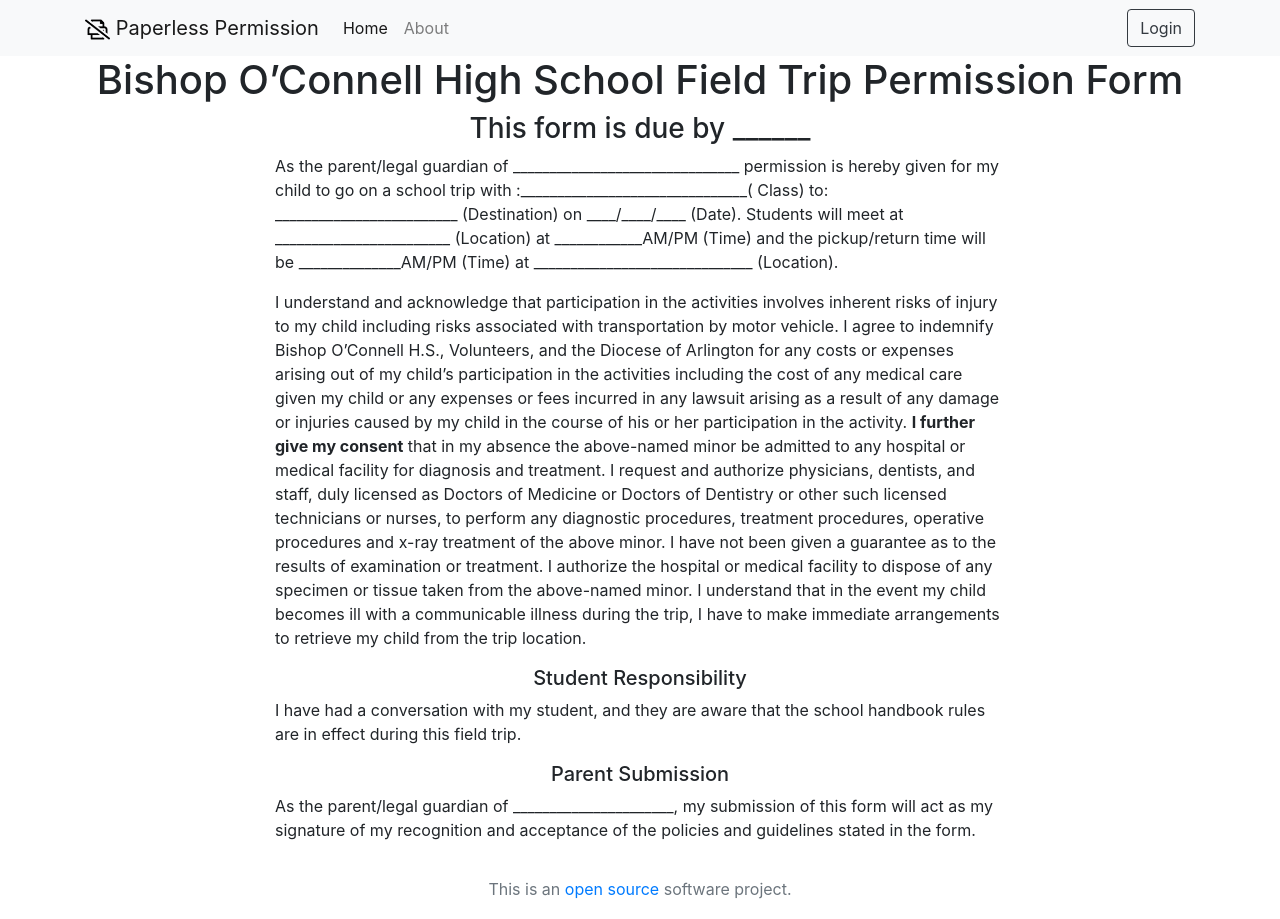
After one commit to ocelotsloth/paperlesspermission, a Django app: page /slip/ in a window 1280 px wide. The commit adds this page. Run offline with Django 3.2, Linux system fonts and the light colour scheme; some libraries are stand-ins or nearby versions.

Commit message:
TEMPLATES: Set styling, add footer
This commit finishes up the rough work on the header and footer.

Signed-off-by: Mark Stenglein <mark@stengle.in>

```diff
--- /dev/null
+++ b/paperlesspermission/static/css/paperlesspermission.css
@@ -0,0 +1,22 @@
+.align-center span {
+    display: inline-block;
+    vertical-align: middle;
+}
+
+.align-center {
+    line-height: 60px;
+}
+
+html, body {
+    height: 100%;
+}
+body {
+    display: flex;
+    flex-direction: column;
+}
+.content {
+    flex: 1 0 auto;
+}
+.footer {
+    flex-shrink: 0;
+}
--- a/paperlesspermission/templates/paperlesspermission/layouts/base.html
+++ b/paperlesspermission/templates/paperlesspermission/layouts/base.html
@@ -15,6 +15,7 @@
 
         <!-- Global CSS -->
         <link rel="stylesheet" href="{% static 'css/bootstrap/bootstrap.min.css' %}" type="text/css" />
+        <link rel="stylesheet" href="{% static 'css/paperlesspermission.css' %}" type="text/css" />
 
         <!-- Global JS -->
         <script src="{% static 'js/jquery/jquery.min.js' %}"></script>
@@ -25,7 +26,7 @@
     <body>
         {% include 'paperlesspermission/layouts/navigation.html' %}
 
-        <div class="container">
+        <div class="container content">
             {% block content %}
             {% endblock %}
         </div>
--- a/paperlesspermission/templates/paperlesspermission/layouts/footer.html
+++ b/paperlesspermission/templates/paperlesspermission/layouts/footer.html
@@ -0,0 +1,7 @@
+<footer class="footer">
+    <div class="hidden-xs text-center align-center">
+        <span class="text-muted">
+            This is an <a href="https://github.com/paperlesspermission/paperlesspermission">open source</a> software project.
+        </span>
+    </div>
+</footer>
--- a/paperlesspermission/templates/paperlesspermission/layouts/navigation.html
+++ b/paperlesspermission/templates/paperlesspermission/layouts/navigation.html
@@ -1,5 +1,10 @@
+{% load static %}
 <nav class="navbar navbar-expand-lg navbar-light bg-light">
-    <a class="navbar-brand" href="#">Paperless Permission</a>
+  <div class="container">
+  <a class="navbar-brand" href="/">
+    <img src="{% static 'img/favicon.ico' %}" height="25" width="25" alt="Paperless Permision"/>
+    Paperless Permission
+  </a>
   <button class="navbar-toggler" type="button" data-toggle="collapse" data-target="#navbarSupportedContent" aria-controls="navbarSupportedContent" aria-expanded="false" aria-label="Toggle navigation">
     <span class="navbar-toggler-icon"></span>
   </button>
@@ -7,14 +12,15 @@
   <div class="collapse navbar-collapse" id="navbarSupportedContent">
     <ul class="navbar-nav mr-auto">
       <li class="nav-item active">
-          <a class="nav-link" href="#">Home</a>
+        <a class="nav-link" href="/">Home</a>
       </li>
       <li class="nav-item">
         <a class="nav-link" data-jslicense="1" href="/About">About</a>
       </li>
     </ul>
     <form class="form-inline my-2 my-lg-0">
-        <button class="btn btn-outline-success my-2 my-sm-0" type="submit">Search</button>
+      <button class="btn btn-outline-dark my-2 my-sm-0">Login</button>
     </form>
   </div>
+  </div>
 </nav>
--- /dev/null
+++ b/paperlesspermission/templates/paperlesspermission/slip.html
@@ -0,0 +1,30 @@
+{% extends 'paperlesspermission/layouts/base.html' %}
+
+{% block title %}
+Paperless Permission - Slip
+{%endblock %} <!-- block title -->
+
+{% block content %}
+
+{% load static %}
+
+<div class="row">
+    <div class="col">
+        <h1 style="text-align:center;">Bishop O’Connell High School Field Trip Permission Form</h1>
+        <h3 style="text-align:center;">This form is due by ______</h3>
+    </div>
+</div>
+<div class="row">
+    <div class="col-lg-2"></div>
+    <div class="col">
+        <p>As the parent/legal guardian of _______________________________ permission is hereby given for my child to go on a school trip with :_______________________________( Class) to: _________________________ (Destination) on ____/____/____ (Date). Students will meet at ________________________ (Location) at ____________AM/PM (Time) and the pickup/return time will be ______________AM/PM (Time) at ______________________________ (Location).</p>
+        <p>I understand and acknowledge that participation in the activities involves inherent risks of injury to my child including risks associated with transportation by motor vehicle. I agree to indemnify Bishop O’Connell H.S., Volunteers, and the Diocese of Arlington for any costs or expenses arising out of my child’s participation in the activities including the cost of any medical care given my child or any expenses or fees incurred in any lawsuit arising as a result of any damage or injuries caused by my child in the course of his or her participation in the activity. <b>I further give my consent</b> that in my absence the above-named minor be admitted to any hospital or medical facility for diagnosis and treatment. I request and authorize physicians, dentists, and staff, duly licensed as Doctors of Medicine or Doctors of Dentistry or other such licensed technicians or nurses, to perform any diagnostic procedures, treatment procedures, operative procedures and x-ray treatment of the above minor. I have not been given a guarantee as to the results of examination or treatment. I authorize the hospital or medical facility to dispose of any specimen or tissue taken from the above-named minor. I understand that in the event my child becomes ill with a communicable illness during the trip, I have to make immediate arrangements to retrieve my child from the trip location.</p>
+        <h5 style="text-align:center;">Student Responsibility</h5>
+        <p>I have had a conversation with my student, and they are aware that the school handbook rules are in effect during this field trip.</p>
+        <h5 style="text-align:center;">Parent Submission</h5>
+        <p>As the parent/legal guardian of ______________________, my submission of this form will act as my signature of my recognition and acceptance of the policies and guidelines stated in the form.</p>
+    </div>
+    <div class="col-lg-2"></div>
+</div>
+
+{% endblock %} <!-- block content -->
--- a/paperlesspermission/urls.py
+++ b/paperlesspermission/urls.py
@@ -34,5 +34,6 @@ from . import views
 urlpatterns = [
     path('admin/doc/', include('django.contrib.admindocs.urls')),
     path('admin/', admin.site.urls),
-    path('', views.index, name='index')
+    path('', views.index, name='index'),
+    path('slip/', views.slip, name='permission slip'),
 ]
--- a/paperlesspermission/views.py
+++ b/paperlesspermission/views.py
@@ -2,6 +2,12 @@ from django.http import HttpResponse
 from django.template import loader
 from django.shortcuts import render
 
+
 def index(request):
     context = {}
     return render(request, 'paperlesspermission/index.html', context)
+
+
+def slip(request):
+    context = {}
+    return render(request, 'paperlesspermission/slip.html', context)
```
Lines whose indentation alone changed are shown as unchanged.
